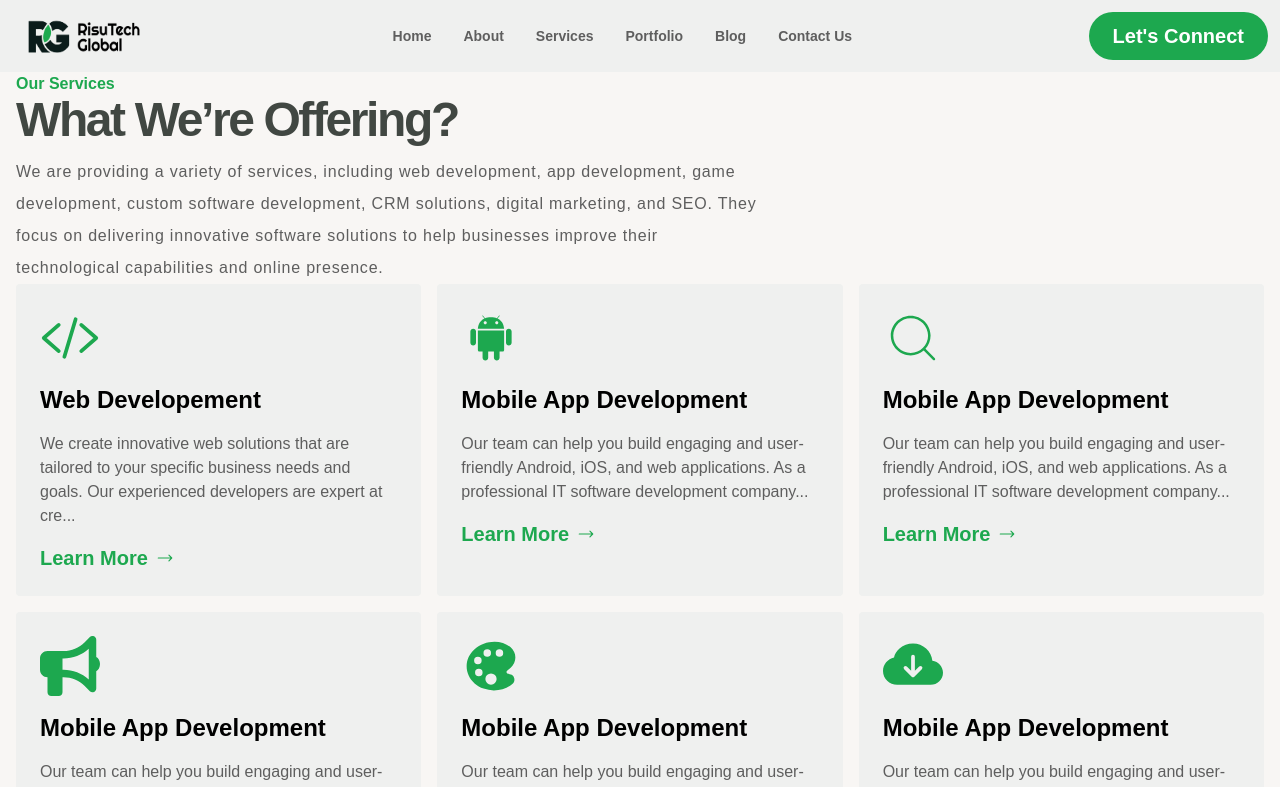
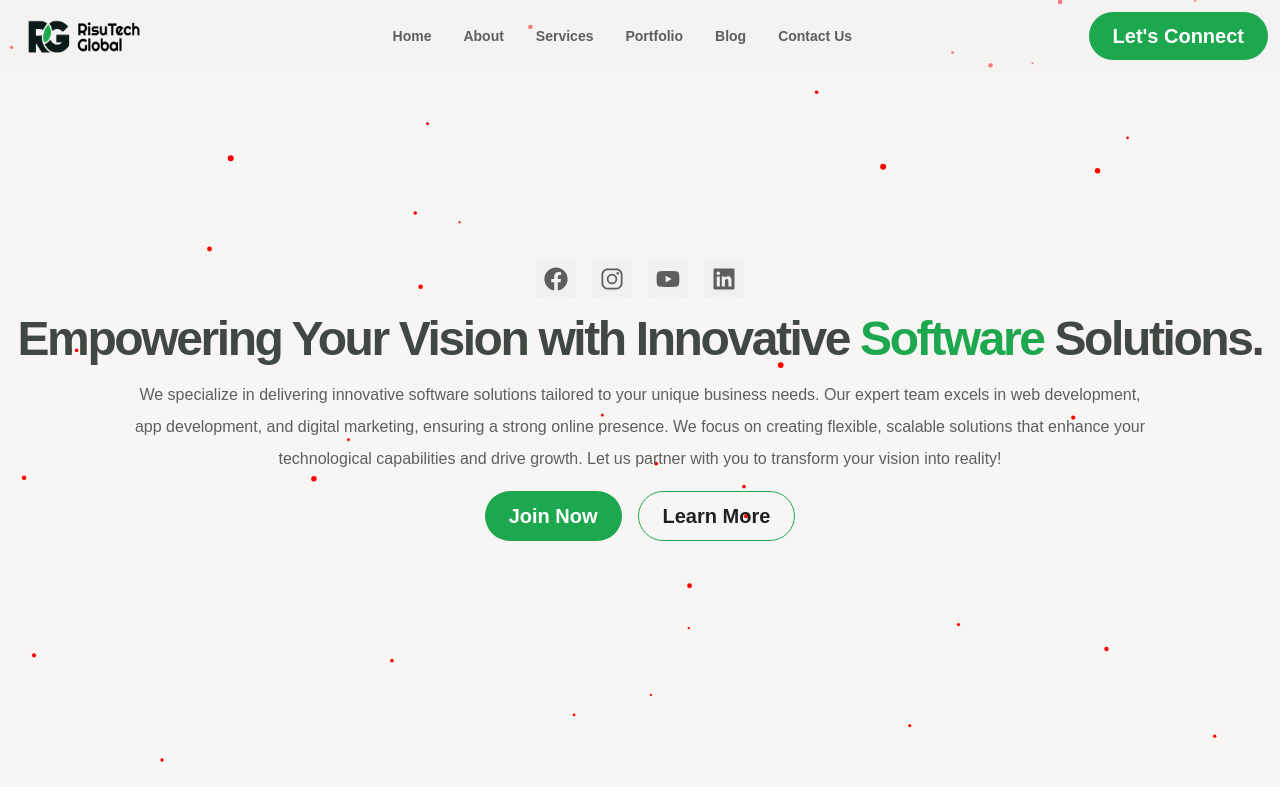
Before and after one commit to KirtimaanVishwakarma/tejas-info-next, a Next.js app: page / in a window 1280 px wide. Shown: the top 787 px of the page. Built offline with nearby package versions, Linux system fonts and the light colour scheme.

Commit message:
added background animation

```diff
--- a/package.json
+++ b/package.json
@@ -9,6 +9,9 @@
     "lint": "next lint"
   },
   "dependencies": {
+    "@tsparticles/basic": "^3.6.0",
+    "@tsparticles/engine": "^3.6.0",
+    "@tsparticles/react": "^3.0.0",
     "next": "15.0.3",
     "react": "19.0.0-rc-66855b96-20241106",
     "react-dom": "19.0.0-rc-66855b96-20241106",
--- a/src/components/Buttons/button.tsx
+++ b/src/components/Buttons/button.tsx
@@ -14,11 +14,11 @@ const Button: FC<ButtonInterface> = ({
   btnType = 'primary',
 }: ButtonInterface) => {
   const btnClass = useMemo(() => {
-    return btnType === 'primary' ? ` bg-green-g1 text-white` : 'border border-green-g1 text-gray-g1';
-  }, [btnType]);
+    return btnType === 'primary' ? ` bg-green-g1 text-white` : 'border border-green-g1 !text-gray-b1';
+  }, []);
   return (
     <button
-      className={`${btnClass} ${className} px-6 py-2.5 text-white rounded-r-full rounded-l-full font-extrabold text-xl`}
+      className={`${btnClass} ${className} capitalize px-6 py-2.5 text-white rounded-r-full rounded-l-full font-extrabold text-xl`}
       type={type || 'button'}
       disabled={!!isDisabled}
     >
--- /dev/null
+++ b/src/components/animations/index.tsx
@@ -0,0 +1,81 @@
+import { useEffect, useMemo, useState } from 'react';
+import Particles, { initParticlesEngine } from '@tsparticles/react';
+import { type Container } from '@tsparticles/engine';
+import { loadBasic } from '@tsparticles/basic';
+
+const AnimationBackground = ({ className }: any) => {
+  const [init, setInit] = useState(false);
+
+  useEffect(() => {
+    initParticlesEngine(async (engine) => {
+      await loadBasic(engine);
+    }).then(() => {
+      setInit(true);
+    });
+  }, []);
+
+  const particlesLoaded = async (container?: Container): Promise<void> => {
+    console.log(container);
+  };
+
+  const options: any = useMemo(
+    () => ({
+      autoPlay: true,
+      background: {
+        color: {
+          value: '#f8f6f4',
+        },
+      },
+      detectRetina: true,
+      fpsLimit: 120,
+      interactivity: {
+        events: {
+          onClick: { enable: true, mode: 'push' },
+          onHover: { enable: true, mode: 'repulse' },
+          resize: true,
+        },
+        modes: {
+          push: { quantity: 4 },
+          repulse: { distance: 200, duration: 0.4 },
+        },
+      },
+      particles: {
+        number: { value: 80, density: { enable: true, area: 800 } },
+        color: { value: '#ff0000' },
+        shape: { type: 'circle' },
+        size: {
+          value: { min: 1, max: 3 },
+        },
+        move: {
+          enable: true,
+          speed: 2,
+          direction: 'none',
+          outModes: { default: 'out' },
+        },
+        links: {
+          enable: true,
+          distance: 150,
+          color: '#ffffff',
+          opacity: 0.4,
+          width: 1,
+        },
+      },
+    }),
+    []
+  );
+
+  if (init) {
+    return (
+      <Particles
+        id='tsparticles'
+        particlesLoaded={particlesLoaded}
+        options={options}
+        className={className || 'w-full h-full'}
+      />
+    );
+  }
+
+  return null;
+};
+
+export default AnimationBackground;
--- /dev/null
+++ b/src/components/hero-section/index.tsx
@@ -0,0 +1,40 @@
+import { SocialMediaLinks } from '@/constants/constant';
+import React from 'react';
+import Icon from '../customize-icon';
+import Button from '../Buttons/button';
+import AnimationBackground from '../animations';
+
+const HeroSection = () => {
+  return (
+    <section className='w-full relative bg-gray-w2 min-h-96 h-screen flex justify-center items-center flex-col'>
+      <div className='max-w-8xl m-auto flex justify-center items-center flex-col gap-4'>
+        <div className='flex gap-4 justify-center'>
+          {SocialMediaLinks.map((link, index) => (
+            <div key={index} className='bg-gray-w1 p-2 rounded'>
+              <Icon icon={<link.icon />} className='text-2xl text-gray-g1' />
+            </div>
+          ))}
+        </div>
+        <header className='text-5xl tracking-tighter text-gray-g3 font-bold'>
+          Empowering Your Vision with Innovative{' '}
+          <span className='text-green-g1'>Software</span> Solutions.
+        </header>
+        <p className='text-gray-g1 w-4/5 text-center leading-8 text-base'>
+          We specialize in delivering innovative software solutions tailored to
+          your unique business needs. Our expert team excels in web development,
+          app development, and digital marketing, ensuring a strong online
+          presence. We focus on creating flexible, scalable solutions that
+          enhance your technological capabilities and drive growth. Let us
+          partner with you to transform your vision into reality!
+        </p>
+        <div className='flex gap-4'>
+          <Button btnName='Join Now' />
+          <Button btnName='learn more' btnType={'secondary'} />
+        </div>
+      </div>
+      <AnimationBackground className={'absolute h-full w-full left-0 top-0 z-0'} />
+    </section>
+  );
+};
+
+export default HeroSection;
--- a/src/components/layout/footer.tsx
+++ b/src/components/layout/footer.tsx
@@ -6,7 +6,7 @@ import React from 'react';
 
 const Footer = () => {
   return (
-    <section className='flex flex-col divide-y-1 divide-gray-g1'>
+    <section className='flex flex-col divide-y-1 divide-gray-g1 relative z-20'>
       <footer className='bg-gray-b1'>
         <div className='max-w-8xl m-auto flex py-8 gap-4 h-full'>
           <section className='h-auto basis-1/3 rounded bg-white p-4 flex flex-col justify-between mx-4'>
--- a/src/components/layout/navbar.tsx
+++ b/src/components/layout/navbar.tsx
@@ -7,7 +7,7 @@ import Link from 'next/link';
 
 const Navbar = () => {
   return (
-    <section className='bg-gray-w1 py-3'>
+    <section className='bg-gray-w1 bg-opacity-50 py-3 absolute top-0 w-full z-20'>
       <nav className='max-w-8xl m-auto  flex justify-between px-3'>
         <Image src={Images.Logo} alt='logo' className='w-36' />
         <div className='flex items-center justify-center'>
--- a/src/constants/constant.ts
+++ b/src/constants/constant.ts
@@ -30,6 +30,18 @@ export const navbarOptions: Array<{ name: string, href: string }> = [
     { name: 'Portfolio', href: '/portfolio' },
     { name: 'Blog', href: '/blog' },
     { name: 'Contact Us', href: '/contact' },
+]
+
+import { FaFacebook } from "react-icons/fa";
+import { IoLogoInstagram } from "react-icons/io5";
+import { FaLinkedin } from "react-icons/fa";
+import { FaYoutube } from "react-icons/fa";
+
+export const SocialMediaLinks: Array<{ icon: any, href?: string }> = [
+    { icon: FaFacebook, href: '' },
+    { icon: IoLogoInstagram, href: '' },
+    { icon: FaYoutube, href: '' },
+    { icon: FaLinkedin, href: '' },
 ]
 
 export const footerOptions: Array<FooterOptionsInterface> = [
--- a/src/pages/index.tsx
+++ b/src/pages/index.tsx
@@ -2,6 +2,7 @@ import AboutUs from '@/components/aboutUs';
 import ContactForm from '@/components/contact-form-section';
 import CountSection from '@/components/count-section';
 import FAQ from '@/components/FAQ';
+import HeroSection from '@/components/hero-section';
 import Layout from '@/components/layout';
 import Map from '@/components/map';
 import Services from '@/components/services-section';
@@ -10,12 +11,15 @@ import React from 'react';
 const Home = () => {
   return (
     <section className='m-auto'>
-      <Services/>
-      <AboutUs />
-      <CountSection />
-      <FAQ />
-      <ContactForm />
-      <Map />
+      <HeroSection />
+      <div className='w-full relative z-20 bg-gray-w2'>
+          <Services />
+          <AboutUs />
+          <CountSection />
+          <FAQ />
+          <ContactForm />
+          <Map />
+      </div>
     </section>
   );
 };
--- a/src/styles/globals.css
+++ b/src/styles/globals.css
@@ -3,10 +3,15 @@
 @tailwind utilities;
 
 :root {
-  --background: #F8F6F4;
+  --background: #f8f6f4;
 }
-
+div,
+section {
+  postion: relative;
+  z-index:1
+}
 body {
   background: var(--background);
   font-family: Arial, Helvetica, sans-serif;
+  cursor: default;
 }
```
Also changed, not shown: 1 other file (tests, documents, lock files or other folders).
